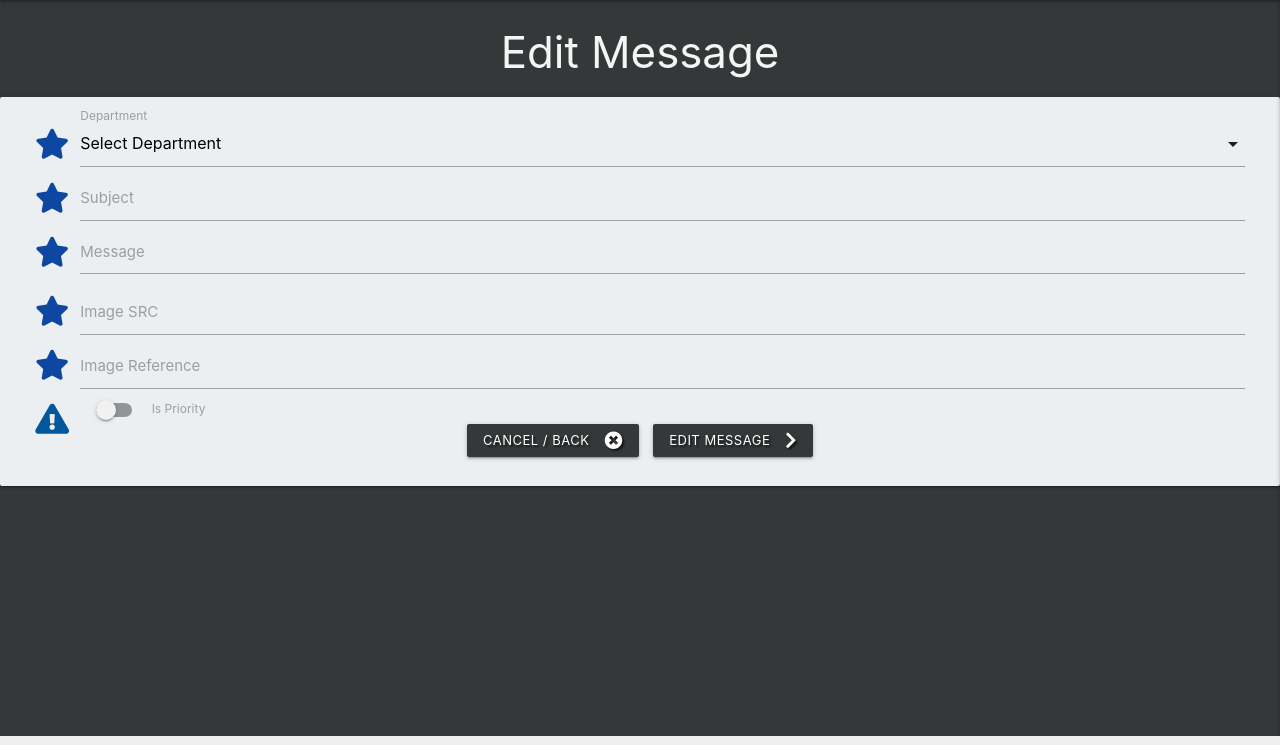
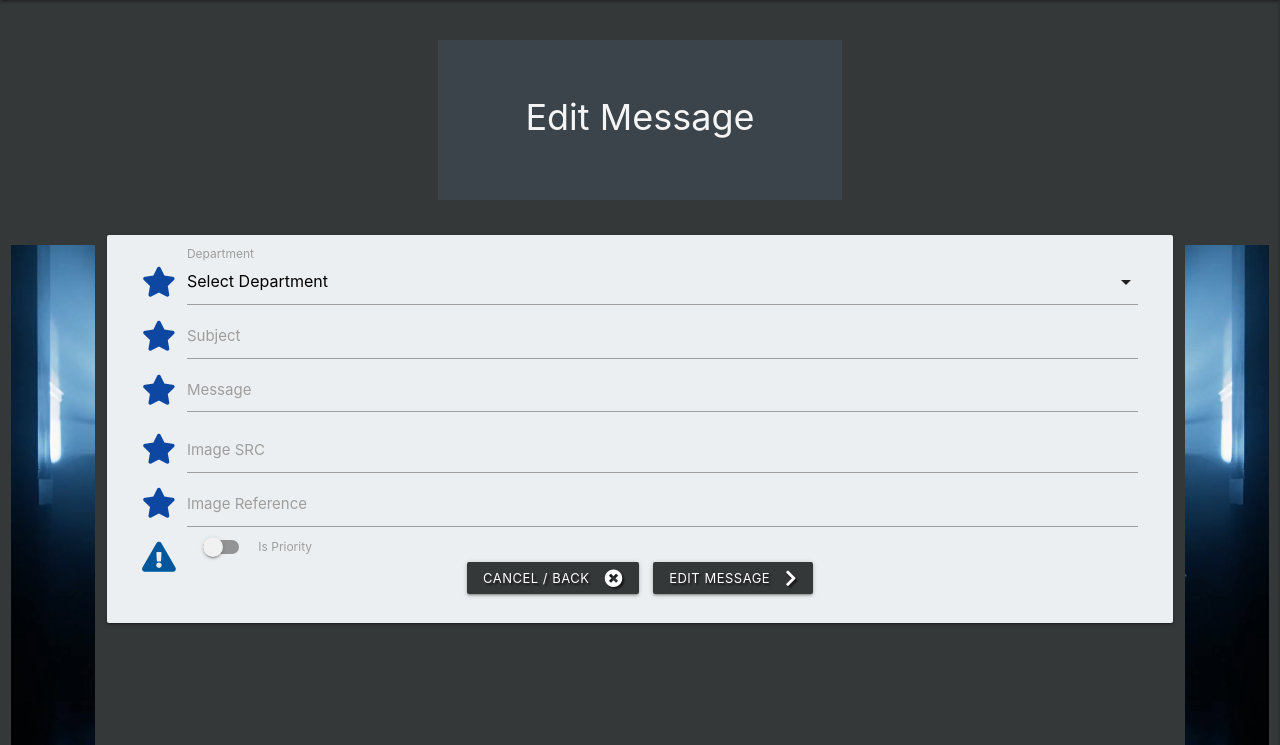
Before and after one commit to johnston9/MS3-Shot-Caller, a Flask app: template templates/edit_message.html in a window 1280 px wide. Shown: the part 64-809 px from the top of the page. Run offline with Flask 2, Linux system fonts and the light colour scheme; the template is opened without the code that fills it, so the values that code supplies are empty; some libraries are stand-ins or nearby versions.

Commit message:
Reformatted edit message page

```diff
--- a/templates/edit_message.html
+++ b/templates/edit_message.html
@@ -1,7 +1,21 @@
 {% extends "base.html" %}
 {% block content %}
 
-    <h3 class="offwhite center-align">Edit Message</h3>
+    <!--top-box-->
+    <div class="row">
+        <div class="col s4 offset-s4">
+            <div class="login-box">
+                <p class="username center-align">Edit Message</p>
+            </div>
+        </div>
+    </div>
+
+    <div class="row">
+        <div class="col s2 m1">
+            <div class="panel-left"></div>
+        </div>
+
+        <div class="col s8 m10">
 
     <div class="row card-panel blue-grey lighten-5">
         <form class="col s12" method="POST" action="{{ url_for('edit_message', depart=message.dept_name, message_id=message._id) }}">
@@ -91,4 +105,12 @@
         </form>
     </div>
 
+    </div>
+
+        <div class="col s2 m1">
+            <div class="panel-right"></div>
+        </div>
+
+    </div>
+
 {% endblock %}
--- a/templates/login.html
+++ b/templates/login.html
@@ -85,7 +85,6 @@
             </div>
         </div>
 
-
         <div class="col s2 m1">
             <div class="panel-right"></div>
         </div>
```
